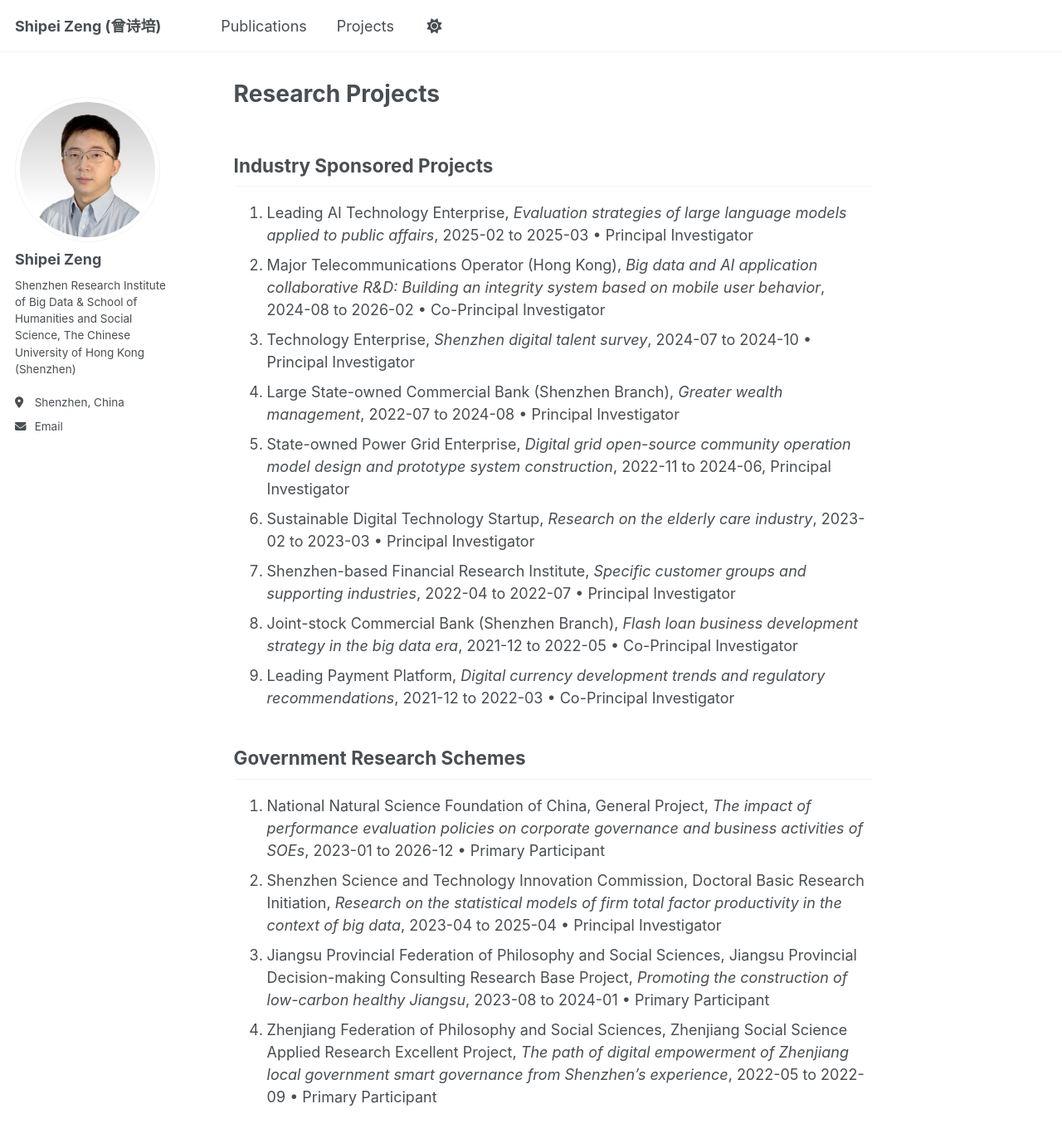
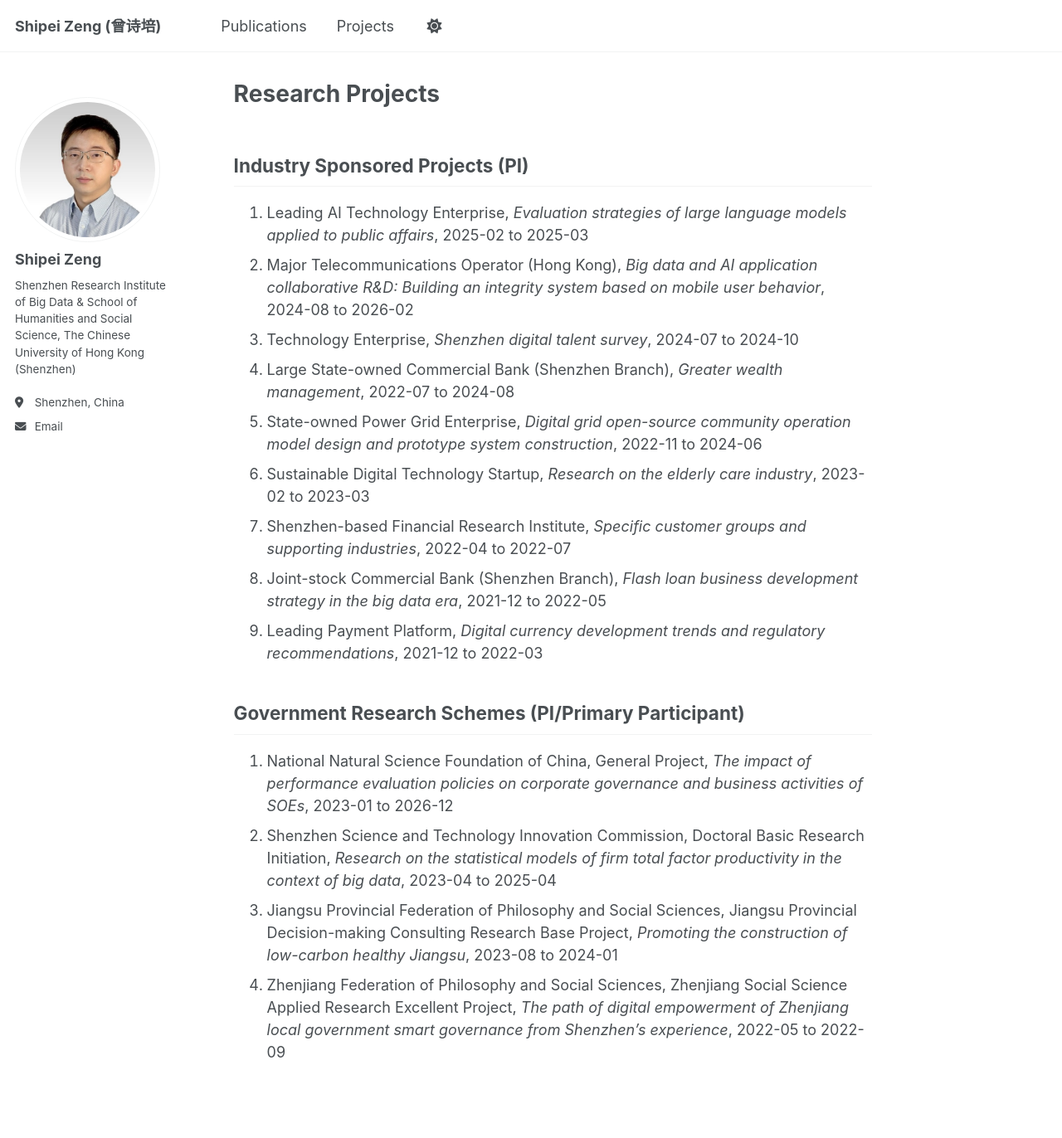
Before and after one commit to shipei-zeng/shipei-zeng.github.io, a Jekyll site: the page built from _pages/projects.md, in a window 1280 px wide and 1400 px high. Shown: the top 1372 px of the window at 83% size. Built offline with Jekyll 4.4.1, drawn with Linux system fonts in a browser that asks for light colours; a script that is not in the unit is left out.

Commit message:
Update projects.md

```diff
--- a/_pages/projects.md
+++ b/_pages/projects.md
@@ -3,21 +3,21 @@ permalink: /projects/
 title: "Research Projects"
 ---
 
-Industry Sponsored Projects
+Industry Sponsored Projects (PI)
 ------
-1. Leading AI Technology Enterprise, _Evaluation strategies of large language models applied to public affairs_, 2025-02 to 2025-03 • Principal Investigator
-1. Major Telecommunications Operator (Hong Kong), _Big data and AI application collaborative R&D: Building an integrity system based on mobile user behavior_, 2024-08 to 2026-02 • Co-Principal Investigator
-1. Technology Enterprise, _Shenzhen digital talent survey_, 2024-07 to 2024-10 • Principal Investigator
-1. Large State-owned Commercial Bank (Shenzhen Branch), _Greater wealth management_, 2022-07 to 2024-08 • Principal Investigator
-1. State-owned Power Grid Enterprise, _Digital grid open-source community operation model design and prototype system construction_, 2022-11 to 2024-06, Principal Investigator
-1. Sustainable Digital Technology Startup, _Research on the elderly care industry_, 2023-02 to 2023-03 • Principal Investigator
-1. Shenzhen-based Financial Research Institute, _Specific customer groups and supporting industries_, 2022-04 to 2022-07 • Principal Investigator
-1. Joint-stock Commercial Bank (Shenzhen Branch), _Flash loan business development strategy in the big data era_, 2021-12 to 2022-05 • Co-Principal Investigator
-1. Leading Payment Platform, _Digital currency development trends and regulatory recommendations_, 2021-12 to 2022-03 • Co-Principal Investigator
+1. Leading AI Technology Enterprise, _Evaluation strategies of large language models applied to public affairs_, 2025-02 to 2025-03
+1. Major Telecommunications Operator (Hong Kong), _Big data and AI application collaborative R&D: Building an integrity system based on mobile user behavior_, 2024-08 to 2026-02
+1. Technology Enterprise, _Shenzhen digital talent survey_, 2024-07 to 2024-10
+1. Large State-owned Commercial Bank (Shenzhen Branch), _Greater wealth management_, 2022-07 to 2024-08
+1. State-owned Power Grid Enterprise, _Digital grid open-source community operation model design and prototype system construction_, 2022-11 to 2024-06
+1. Sustainable Digital Technology Startup, _Research on the elderly care industry_, 2023-02 to 2023-03
+1. Shenzhen-based Financial Research Institute, _Specific customer groups and supporting industries_, 2022-04 to 2022-07
+1. Joint-stock Commercial Bank (Shenzhen Branch), _Flash loan business development strategy in the big data era_, 2021-12 to 2022-05
+1. Leading Payment Platform, _Digital currency development trends and regulatory recommendations_, 2021-12 to 2022-03
 
-Government Research Schemes
+Government Research Schemes (PI/Primary Participant)
 ------
-1. National Natural Science Foundation of China, General Project, _The impact of performance evaluation policies on corporate governance and business activities of SOEs_, 2023-01 to 2026-12 • Primary Participant
-1. Shenzhen Science and Technology Innovation Commission, Doctoral Basic Research Initiation, _Research on the statistical models of firm total factor productivity in the context of big data_, 2023-04 to 2025-04 • Principal Investigator
-1. Jiangsu Provincial Federation of Philosophy and Social Sciences, Jiangsu Provincial Decision-making Consulting Research Base Project, _Promoting the construction of low-carbon healthy Jiangsu_, 2023-08 to 2024-01 • Primary Participant
-1. Zhenjiang Federation of Philosophy and Social Sciences, Zhenjiang Social Science Applied Research Excellent Project, _The path of digital empowerment of Zhenjiang local government smart governance from Shenzhen's experience_, 2022-05 to 2022-09 • Primary Participant
+1. National Natural Science Foundation of China, General Project, _The impact of performance evaluation policies on corporate governance and business activities of SOEs_, 2023-01 to 2026-12
+1. Shenzhen Science and Technology Innovation Commission, Doctoral Basic Research Initiation, _Research on the statistical models of firm total factor productivity in the context of big data_, 2023-04 to 2025-04
+1. Jiangsu Provincial Federation of Philosophy and Social Sciences, Jiangsu Provincial Decision-making Consulting Research Base Project, _Promoting the construction of low-carbon healthy Jiangsu_, 2023-08 to 2024-01
+1. Zhenjiang Federation of Philosophy and Social Sciences, Zhenjiang Social Science Applied Research Excellent Project, _The path of digital empowerment of Zhenjiang local government smart governance from Shenzhen's experience_, 2022-05 to 2022-09
```
